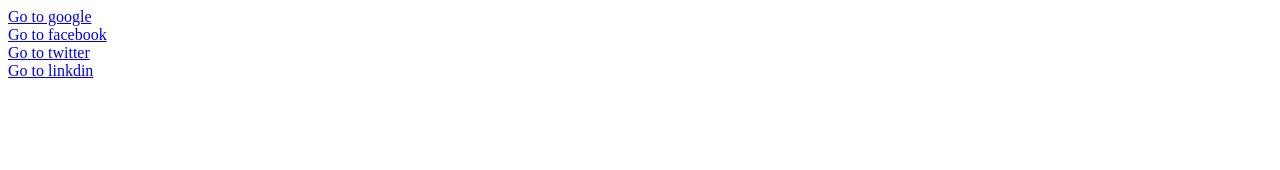
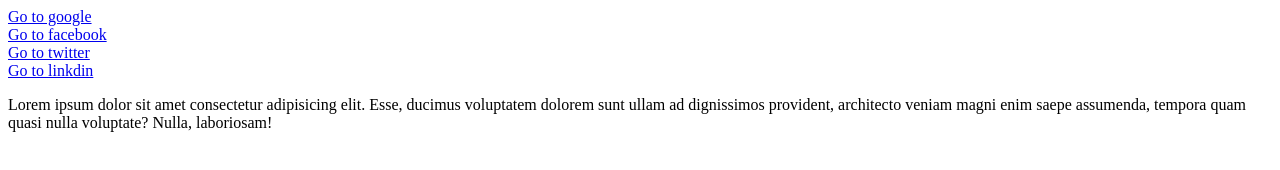
Before and after one commit to TAMANNA-CHADHA/Our_web.git.io, a plain HTML site: page index.html in a window 1280 px wide. Drawn offline with Linux system fonts and the light colour scheme.

Commit message:
Update index.html

```diff
--- a/index.html
+++ b/index.html
@@ -11,5 +11,8 @@
     <a href ="https://facebook.com" target ="_blank">Go to  facebook</a><br>
     <a href ="https://twitter.com" target ="_blank">Go to twitter</a><br>
     <a href ="https://linkedin.com" target ="_blank">Go to linkdin</a><br>
+    <p>Lorem ipsum dolor sit amet consectetur adipisicing elit. Esse, ducimus voluptatem dolorem sunt ullam
+        ad dignissimos provident, architecto veniam magni enim
+        saepe assumenda, tempora quam quasi nulla voluptate? Nulla, laboriosam!</p>
 </body>
 </html>
```
